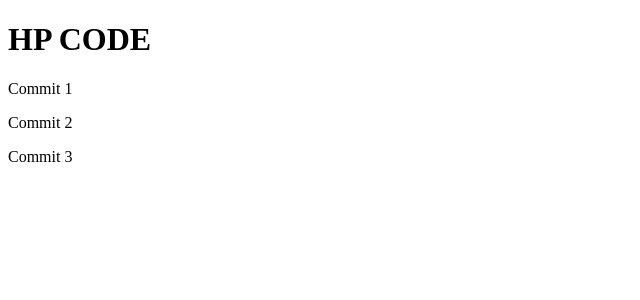
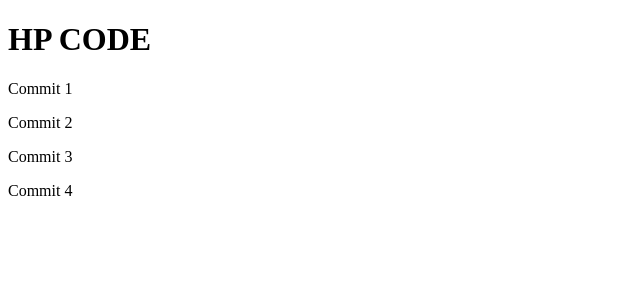
Before and after one commit to ahmed5302/git-training, an Angular app: page / in a window 1280 px wide. Shown: the top 300 px of the page, without its empty margins (0-640 px from the left). Built offline with nearby package versions, Linux system fonts and the light colour scheme.

Commit message:
fourth Commit

```diff
--- a/src/app/app.component.html
+++ b/src/app/app.component.html
@@ -2,3 +2,4 @@
 <p>Commit 1</p>
 <p>Commit 2</p>
 <p>Commit 3</p>
+<p>Commit 4</p>
```
